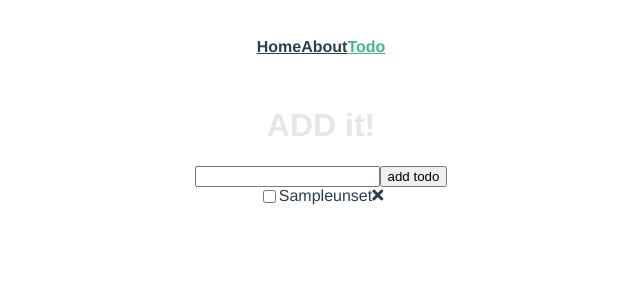
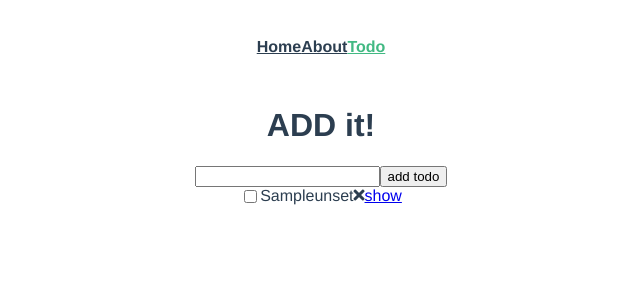
Before and after one commit to sio-roro/Hero_2, a Vue app: page /todo in a window 1280 px wide. Both pictures are taken after typing "Sample" into the empty fields and a click on the button "add todo". Shown: the top 300 px of the page, without its empty margins (319-959 px from the left). Built offline with nearby package versions, Linux system fonts and the light colour scheme; no server answers; the database is empty.

Commit message:
show page 実装完了

```diff
--- a/src/router/index.js
+++ b/src/router/index.js
@@ -24,6 +24,11 @@ const routes = [
     name: "todo",
     component: () => import("../views/Todo.vue"),
   },
+  {
+    path: "/show/:id",
+    name: "show",
+    component: () => import("../views/Show.vue"),
+  },
 ];
 
 const router = new VueRouter({
--- /dev/null
+++ b/src/views/Show.vue
@@ -0,0 +1,35 @@
+<template>
+  <div class="show">
+    <h1>this is show page</h1>
+    <h1>{{ this.$route.params["id"] }}</h1>
+    <h1>{{ this.todo.item }}</h1>
+  </div>
+</template>
+<script>
+import firebase from "firebase";
+
+export default {
+  name: "show",
+  components: {},
+  data() {
+    return {
+      todo: [],
+      db: null,
+    };
+  },
+  created() {
+    this.db = firebase.firestore();
+  },
+  mounted() {
+    firebase
+      .firestore()
+      .collection("todoA")
+      .doc(this.$route.params["id"])
+      .get()
+      .then((collection) => {
+        console.log("This Todo:", collection.data());
+        this.todo = collection.data();
+      });
+  },
+};
+</script>
--- a/src/views/Todo.vue
+++ b/src/views/Todo.vue
@@ -24,6 +24,9 @@
           <div v-on:click="deleteTodo(todo, index)" class="del-btn">
             <i class="fas fa-times"></i>
           </div>
+          <router-link :to="{ path: `/show/${todo.id}` }">
+            show
+          </router-link>
         </div>
       </div>
     </div>
@@ -114,9 +117,6 @@ export default {
 };
 </script>
 <style>
-h1 {
-  color: #e6e6e6;
-}
 .done-item {
   text-decoration: line-through;
 }
```
